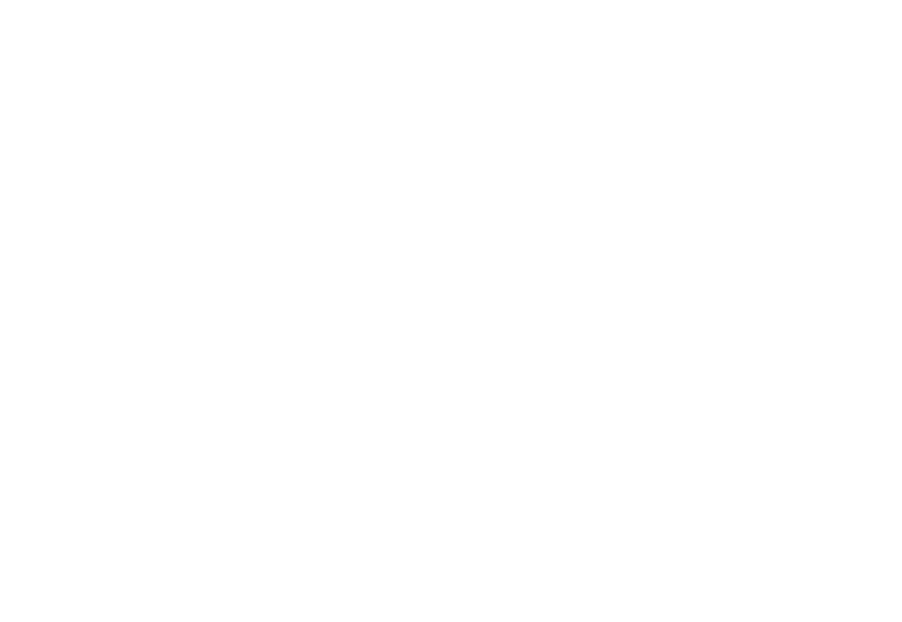
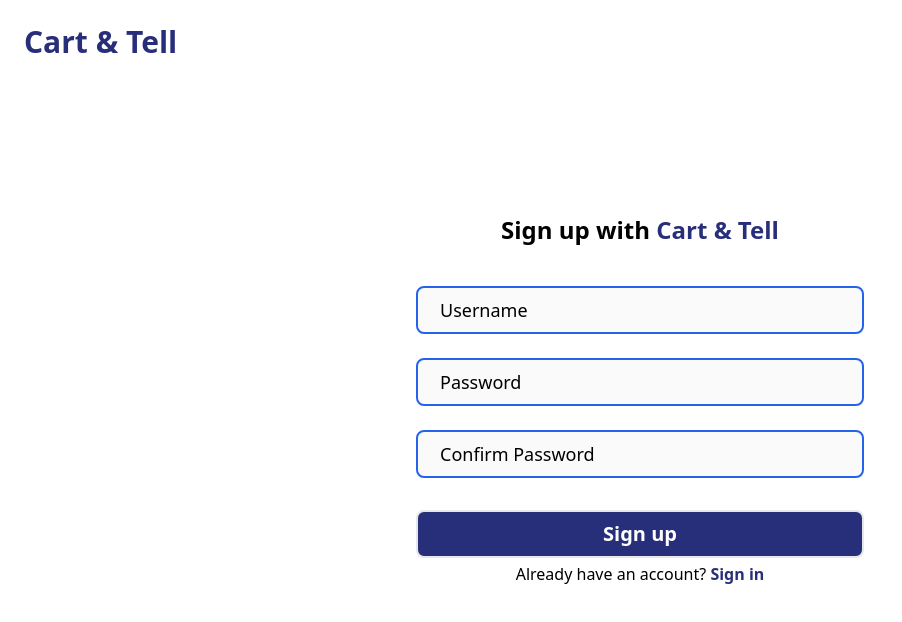
Before and after one commit to SquareZeroTeam/Cart-And-Tell, a Nuxt app in the folder frontend/: page /signup in a window 1280 px wide. Before the commit this address had no page. Shown: the top 622 px of the page, without its empty margins (0-902 px from the left). Built offline with nearby package versions, Linux system fonts and the light colour scheme.

Commit message:
Added sign in & sign up pages

```diff
--- a/frontend/components/ProductCard.vue
+++ b/frontend/components/ProductCard.vue
@@ -16,8 +16,8 @@
         @mouseout="showDetails(false)"
       >
         <img :src="product.image" alt="product" class="thumb object-contain">
-        <p class="text-bold text-gray-500 truncate mt-4 text-center">{{ product.title }}</p>
-        <p class="text-bold text-[#b7410e] mt-8 mb-6">₱{{ product.price * 10 }}</p>
+        <p class="font-bold text-gray-700 truncate mt-4 text-center">{{ product.title }}</p>
+        <p class="font-bold text-[#b7410e] mt-8 mb-6">₱{{ product.price * 10 }}</p>
       </div>
 
       <transition name="fade">
--- /dev/null
+++ b/frontend/components/SignIn.vue
@@ -0,0 +1,35 @@
+<script setup>
+    const formData = reactive({
+        username: '',
+        password: ''
+    })
+
+    watch(formData, () => {
+        console.log(formData)
+    });
+
+</script>
+<template>
+    <div class="container mx-auto">
+        <h1 class="text-[#282F7A] flex-none font-bold text-3xl mt-[1.5rem] ml-[1.5rem] absolute">Cart & Tell</h1>
+        <div class="flex justify-center items-center flex-col h-[100svh]">
+            <h3 class="text-2xl font-bold text-black mb-[2.5rem]">Sign in to <span class="text-[#282F7A]">Cart & Tell</span></h3>
+            <div class="relative group">
+                <input v-model="formData.username" type="text" id="username" required class="peer w-[28rem] h-[3rem] mb-[1.5rem] text-xl bg-gray-200 bg-opacity-20 rounded-[0.5rem] border-2 border-[#2563EB] pl-[1.5rem]">
+                <label for="username" class="transform transition-all absolute top-0 left-0 h-[3rem] flex items-center pl-[1.5rem] text-lg group-focus-within:text-xs peer-valid:text-xs group-focus-within:h-6 peer-valid:h-1/2 group-focus-within:-translate-y-full peer-valid:-translate-y-full group-focus-within:pl-0 peer-valid:pl-0">Username</label>
+            </div>
+            <div class="relative group">
+                <input v-model="formData.password" type="password" id="password" required class="peer w-[28rem] h-[3rem] text-xl bg-gray-200 bg-opacity-20 rounded-[0.5rem] border-2 border-[#2563EB] pl-[1.5rem]">
+                <label for="password" class="transform transition-all absolute top-0 left-0 h-[3rem] flex items-center pl-[1.5rem] text-lg group-focus-within:text-xs peer-valid:text-xs group-focus-within:h-6 peer-valid:h-1/2 group-focus-within:-translate-y-full peer-valid:-translate-y-full group-focus-within:pl-0 peer-valid:pl-0">Password</label>
+                <p class="text-sm text-[#282F7A] font-semibold cursor-pointer mb-[1.5rem] mt-[0.25rem]">Forgot Password?</p>
+            </div>
+            <button type="button" class="w-[28rem] h-[3rem] border-2 bg-[#282F7A] rounded-[0.5rem] text-white font-bold text-xl mt-[0.5rem]">Sign in</button>
+            <p class="text-md mt-[0.25rem]">Don't have an account? <NuxtLink to="/signup" class="text-[#282F7A] font-bold cursor-pointer">Sign up</NuxtLink></p>
+        </div>
+    </div>
+
+</template>
+
+<style scoped>
+
+</style>
--- /dev/null
+++ b/frontend/components/SignUp.vue
@@ -0,0 +1,40 @@
+<script setup>
+    const formDataRegister = reactive({
+        username: '',
+        password: '',
+        confirmPassword: ''
+    })
+
+    watch(formDataRegister, () => {
+        console.log(formDataRegister)
+    });
+
+</script>
+
+<template>
+    <div class="container mx-auto">
+        <h1 class="text-[#282F7A] flex-none font-bold text-3xl mt-[1.5rem] ml-[1.5rem] absolute">Cart & Tell</h1>
+        <div class="flex justify-center items-center flex-col h-[100svh]">
+            <h3 class="text-2xl font-bold text-black mb-[2.5rem]">Sign up with <span class="text-[#282F7A]">Cart & Tell</span></h3>
+            <div class="relative group">
+                <input v-model="formDataRegister.username" type="text" id="username" required class="peer w-[28rem] h-[3rem] mb-[1.5rem] text-xl bg-gray-200 bg-opacity-20 rounded-[0.5rem] border-2 border-[#2563EB] pl-[1.5rem]">
+                <label for="username" class="transform transition-all absolute top-0 left-0 h-[3rem] flex items-center pl-[1.5rem] text-lg group-focus-within:text-xs peer-valid:text-xs group-focus-within:h-6 peer-valid:h-1/2 group-focus-within:-translate-y-full peer-valid:-translate-y-full group-focus-within:pl-0 peer-valid:pl-0">Username</label>
+            </div>
+            <div class="relative group">
+                <input v-model="formDataRegister.password" type="password" id="password" required class="peer w-[28rem] h-[3rem] mb-[1.5rem] text-xl bg-gray-200 bg-opacity-20 rounded-[0.5rem] border-2 border-[#2563EB] pl-[1.5rem]">
+                <label for="password" class="transform transition-all absolute top-0 left-0 h-[3rem] flex items-center pl-[1.5rem] text-lg group-focus-within:text-xs peer-valid:text-xs group-focus-within:h-6 peer-valid:h-1/2 group-focus-within:-translate-y-full peer-valid:-translate-y-full group-focus-within:pl-0 peer-valid:pl-0">Password</label>
+            </div>
+            <div class="relative group">
+                <input v-model="formDataRegister.confirmPassword" type="password" id="confirmPassword" required class="peer w-[28rem] h-[3rem] mb-[1.5rem] text-xl bg-gray-200 bg-opacity-20 rounded-[0.5rem] border-2 border-[#2563EB] pl-[1.5rem]">
+                <label for="confirmPassword" class="transform transition-all absolute top-0 left-0 h-[3rem] flex items-center pl-[1.5rem] text-lg group-focus-within:text-xs peer-valid:text-xs group-focus-within:h-6 peer-valid:h-1/2 group-focus-within:-translate-y-full peer-valid:-translate-y-full group-focus-within:pl-0 peer-valid:pl-0">Confirm Password</label>
+            </div>
+            <button type="button" class="w-[28rem] h-[3rem] border-2 bg-[#282F7A] rounded-[0.5rem] text-white font-bold text-xl mt-[0.5rem]">Sign up</button>
+            <p class="text-md mt-[0.25rem]">Already have an account? <NuxtLink to="/signin" class="text-[#282F7A] font-bold cursor-pointer">Sign in</NuxtLink></p>
+        </div>
+    </div>
+
+</template>
+
+<style scoped>
+
+</style>
--- a/frontend/nuxt.config.ts
+++ b/frontend/nuxt.config.ts
@@ -9,6 +9,7 @@
       ],
     }
   },
+
   modules: [
     '@nuxtjs/tailwindcss'
   ]
--- /dev/null
+++ b/frontend/pages/signin.vue
@@ -0,0 +1,11 @@
+<script setup>
+
+</script>
+
+<template>
+    <SignIn/>
+</template>
+
+<style lang="scss" scoped>
+
+</style>
--- /dev/null
+++ b/frontend/pages/signup.vue
@@ -0,0 +1,11 @@
+<script setup>
+
+</script>
+
+<template>
+    <SignUp/>
+</template>
+
+<style lang="scss" scoped>
+
+</style>
```
Also changed, not shown: frontend/middleware/auth.ts (added).
